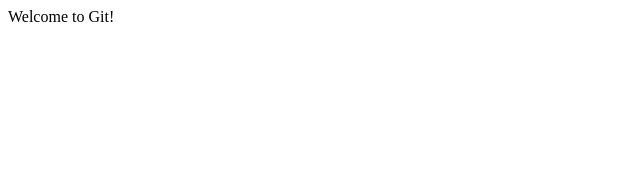
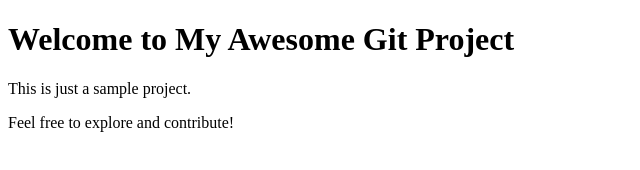
Before and after one commit to innisava/changes, a plain HTML site: page index.html in a window 1280 px wide. Shown: the whole page, without its empty margins (0-640 px from the left). Drawn offline with Linux system fonts and the light colour scheme.

Commit message:
Fix title in index.html in hotfix-branch

```diff
--- a/index.html
+++ b/index.html
@@ -1 +1,11 @@
-<html><body>Welcome to Git!</body></html>
+<!DOCTYPE html>
+<html>
+<head>
+    <title>My Git Project - Hotfix</title>
+</head>
+<body>
+    <h1>Welcome to My Awesome Git Project</h1>
+    <p>This is just a sample project.</p>
+    <p>Feel free to explore and contribute!</p>
+</body>
+</html>
```
